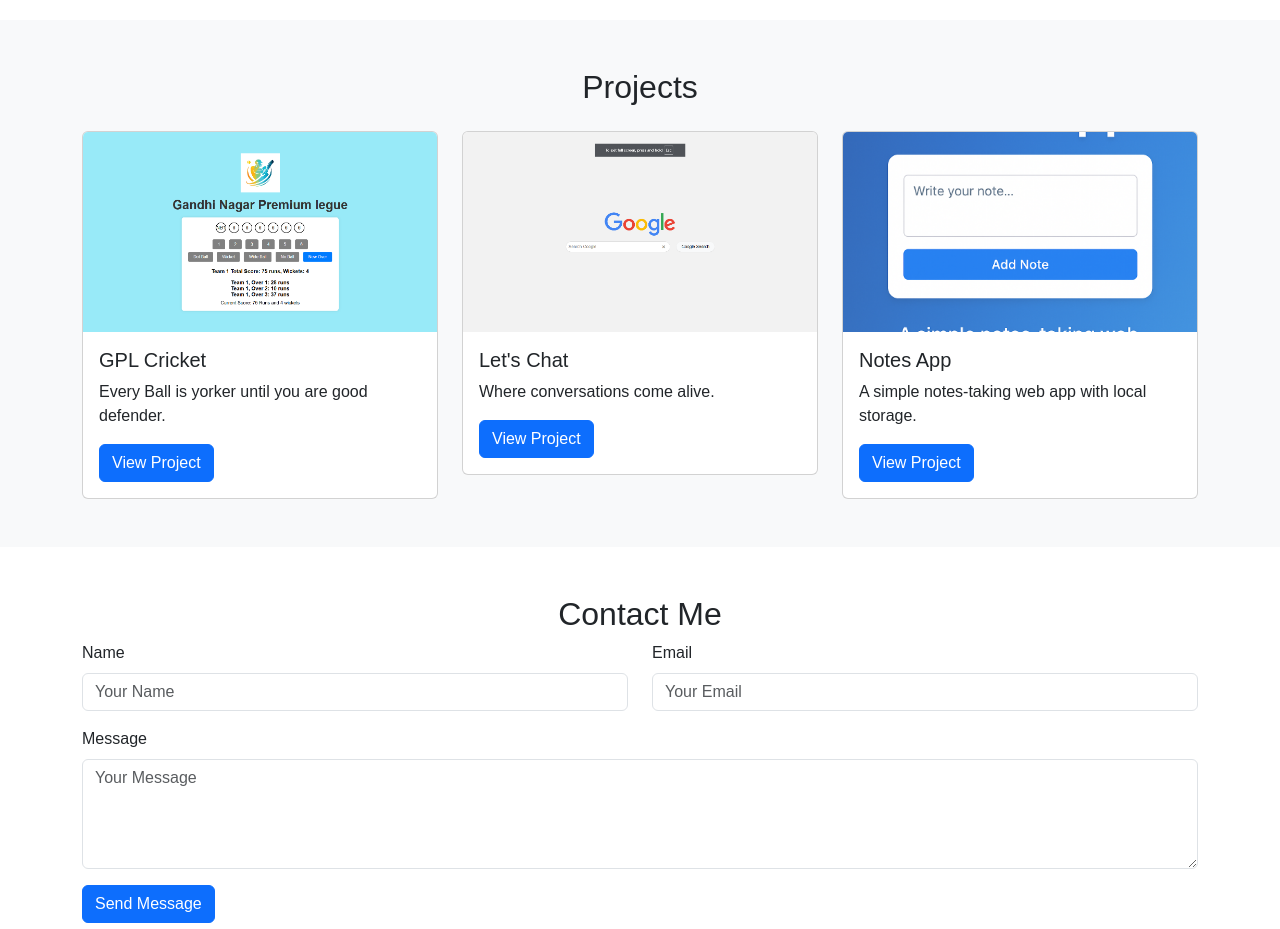
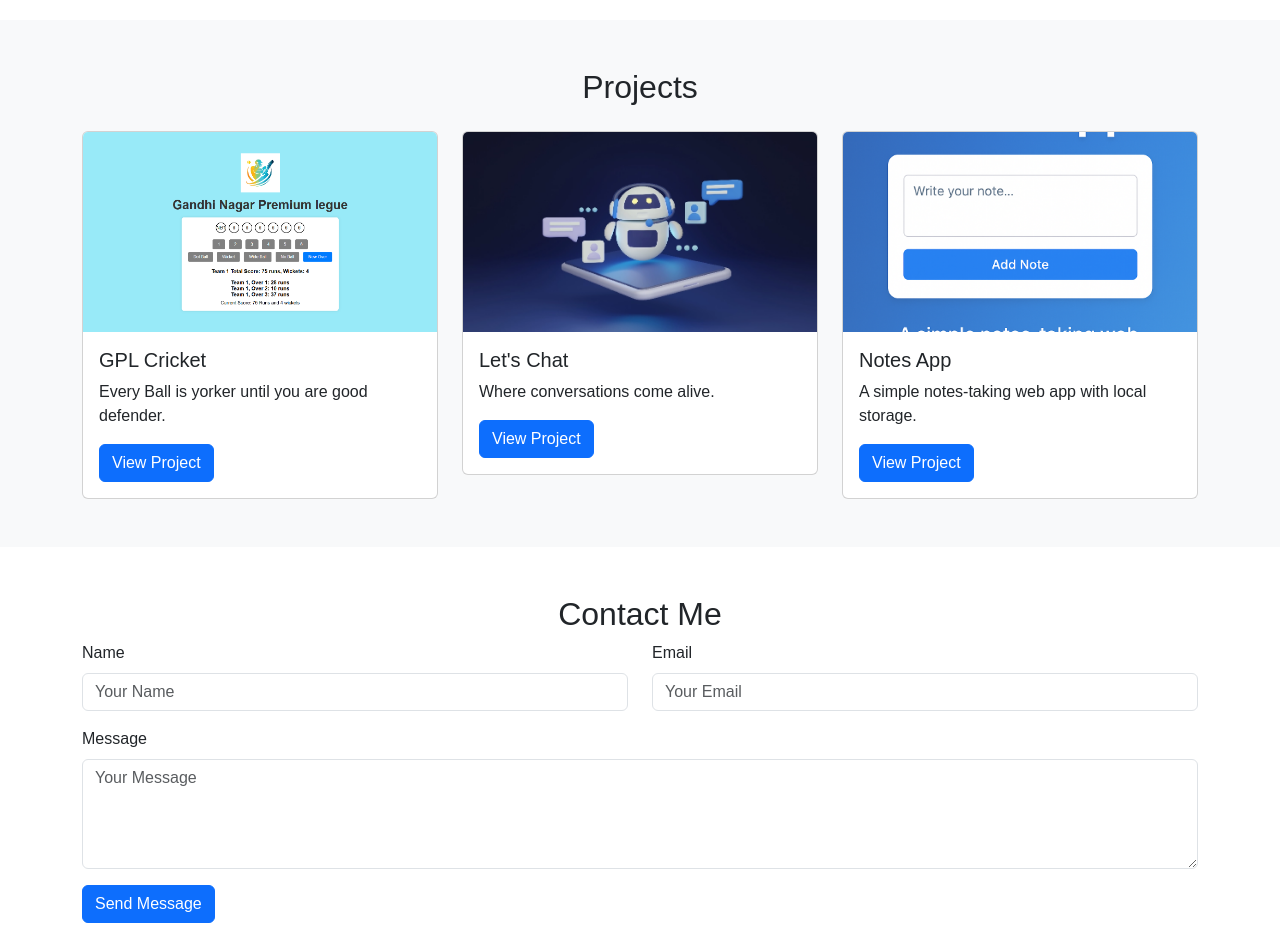
Before and after one commit to its-harshit22/portfolio, a plain HTML site: page index.html in a window 1280 px wide. Shown: the part 780-1709 px from the top of the page. Drawn offline with nearby package versions, Linux system fonts and the light colour scheme.

Commit message:
Update index.html

```diff
--- a/index.html
+++ b/index.html
@@ -96,7 +96,7 @@
                 </div>
                 <div class="col-md-4">
                     <div class="card">
-                        <img src="Google.png" class="card-img-top" alt="Project 3">
+                        <img src="ChatbotPaper.webp" class="card-img-top" alt="Project 3">
                         <div class="card-body">
                             <h5 class="card-title">Let's Chat</h5>
                             <p class="card-text">Where conversations come alive.</p>
```
